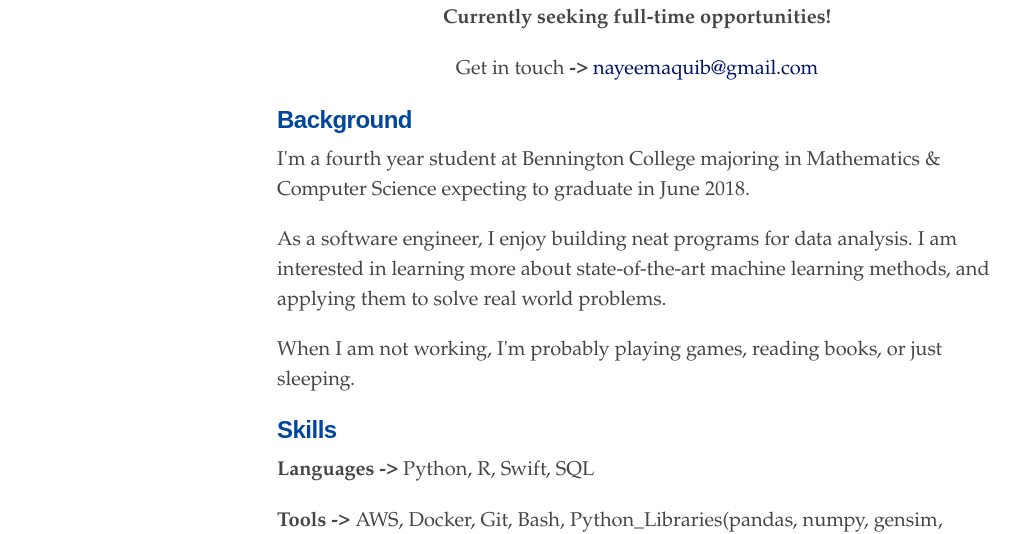
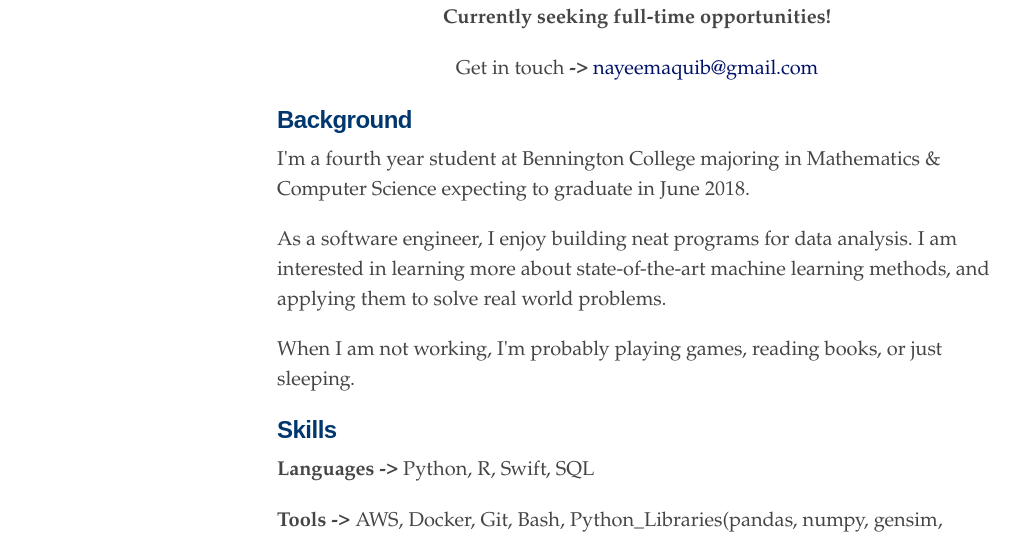
Before and after one commit to nayeemaquib/nayeemaquib.github.io, a Jekyll site: the page built from index.html, in a window 1280 px wide. Shown: the part 245-779 px from the top of the page, without its empty margins (3-1023 px from the left). Built offline with Jekyll 4.4.1, drawn with Linux system fonts in a browser that asks for light colours.

Commit message:
updating color

```diff
--- a/_config.yml
+++ b/_config.yml
@@ -16,7 +16,7 @@ author:
 # Permalinks
 
 # Color scheme. Options: red, orange, magenta, cyan, blue, brown
-color-scheme: ''
+color-scheme:
 
 permalink: pretty
 permalink: /:title/
--- a/assets/css/style.scss
+++ b/assets/css/style.scss
@@ -23,7 +23,7 @@ $regular-font-size: 20px;
 */
 
 $text-color: #454545;
-$heading-color: #00469b;
+$heading-color: #00376e;
 $link-color: #001369;
 
 
```
